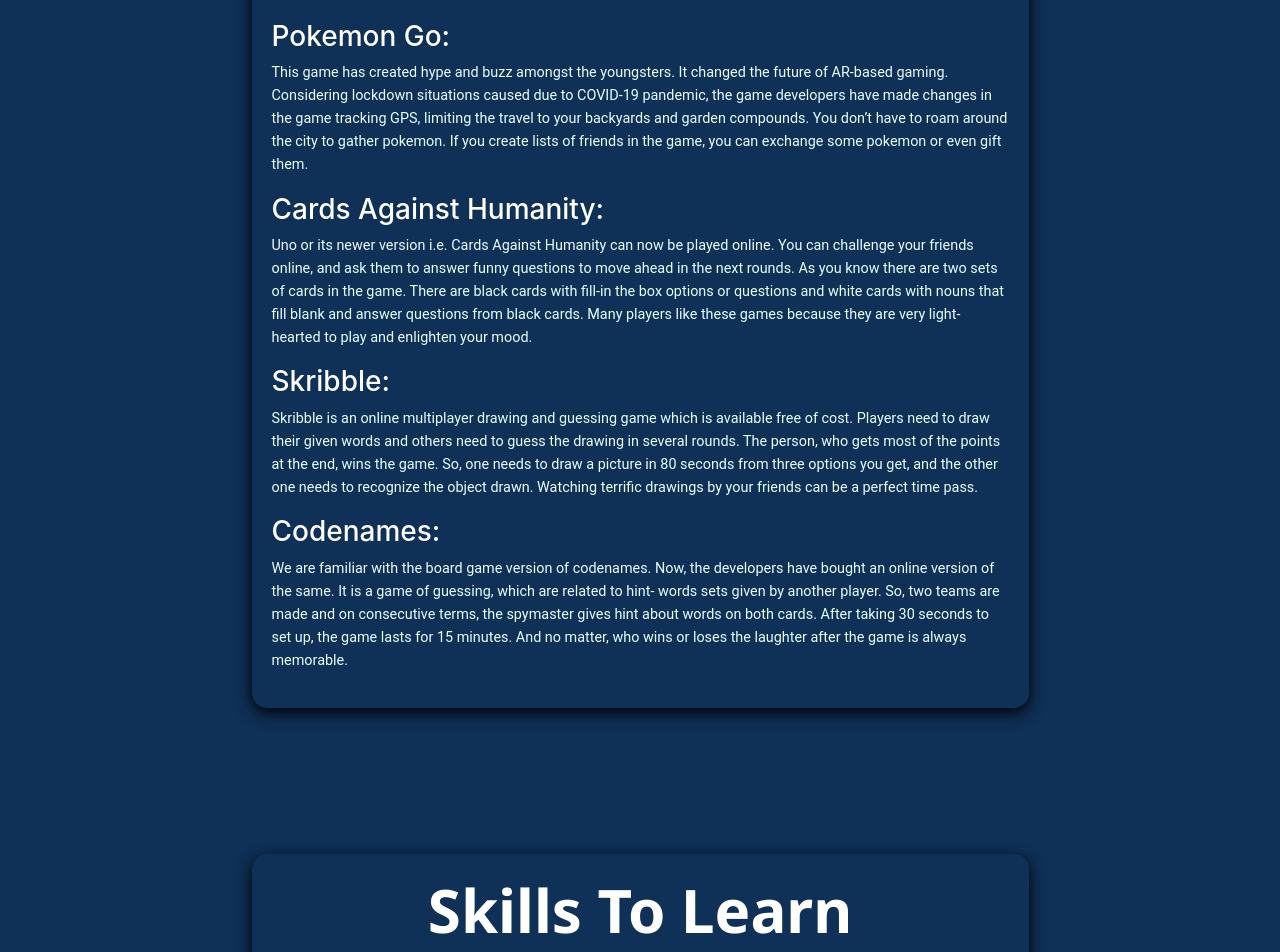
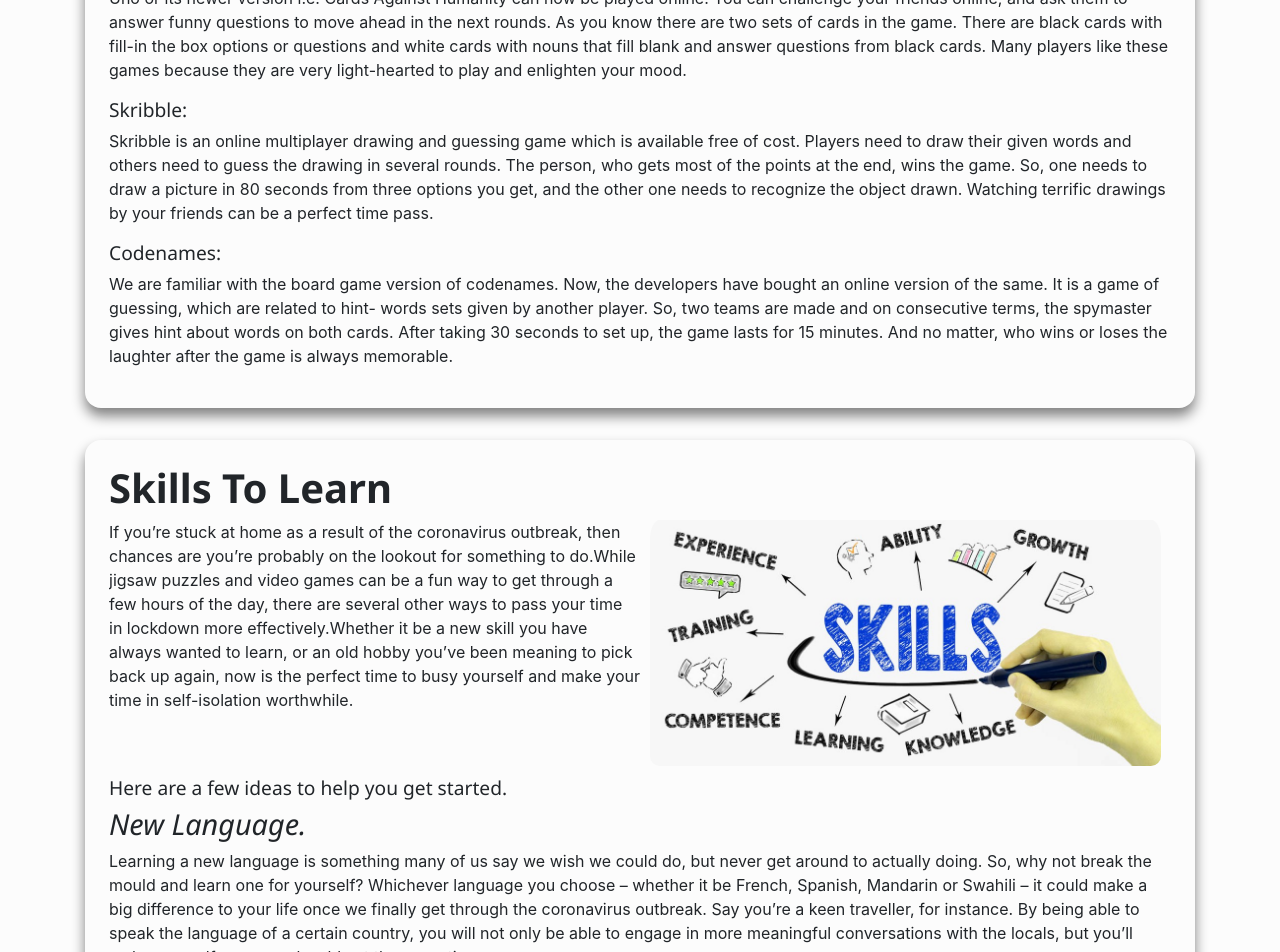
Before and after one commit to astromanish/corona-care, a React (Create React App) app: page /bored in a window 1280 px wide. Shown: the part 1100-2052 px from the top of the page. Built offline with nearby package versions, Linux system fonts and the light colour scheme.

Commit message:
hope bored and footer styled

```diff
--- a/src/App.js
+++ b/src/App.js
@@ -28,7 +28,6 @@
   return (
     <BrowserRouter>
         <Header />
-        <hr />
         <div className="container">
           <Route exact path="/" component={Home} />
           <Route exact path="/status/world" component={WorldStat} />
@@ -52,7 +51,6 @@
             </AnswerProvider>
           </QuestionProvider>
         </div>
-        <hr />
         <Footer />
     </BrowserRouter>
   );
--- a/src/app.css
+++ b/src/app.css
@@ -1,3 +1,6 @@
+@import url("https://fonts.googleapis.com/css2?family=Poppins&display=swap");
+@import url("https://fonts.googleapis.com/css2?family=Noto+Sans:ital,wght@0,400;0,700;1,400&family=Poppins&display=swap");
+
 * {
   margin: 0;
   padding: 0;
@@ -5,11 +8,49 @@
 }
 
 body {
-  color: #727272;
+  font-family: "Poppins", sans-serif;
+  font-size: 1rem;
 }
 
 .container {
-  max-width: 900px;
   width: 95%;
+  max-width: 1400px;
+  margin: 0 auto;
+}
+
+.box {
+  width: 100%;
   margin: 2em auto;
+  padding: 1.5em;
+  border-radius: 1em;
+  box-shadow: 0 0.5em 0.8em grey;
 }
+
+.main-heading {
+  font-size: 2.5rem;
+  font-family: "Noto Sans", sans-serif;
+  font-weight: 700;
+}
+
+.heading {
+  font-size: 1.8rem;
+  font-family: "Noto Sans", sans-serif;
+  font-weight: 400;
+  font-style: italic;
+}
+
+.sub-heading {
+  font-size: 1.2rem;
+  font-family: "Noto Sans", sans-serif;
+  font-weight: 400;
+}
+
+.icon {
+  color: blue;
+}
+
+/* ?????????????? */
+
+div {
+  overflow: auto;
+}
--- a/src/components/bored.js
+++ b/src/components/bored.js
@@ -15,9 +15,9 @@
 const Bored = () => {
     return (
         <>
-            <div className="artcl">
+            <div className="box">
     <div className="imgbox">
-      <h1 className="hdr">Best Online Games To Play In Quarantine</h1>
+      <h1 className="main-heading">Best Online Games To Play In Quarantine</h1>
       <img src={kidsPlaying} alt="kidsplaying" className="imgleft"/>
       <p>
         Not meeting your friends and missing fun days hanging out with them, is one of the biggest boring disadvantages of quarantine forced upon us by this COVID-19 pandemic. Thanks to our cell phones and the internet, we have plenty of ways to pass
@@ -26,24 +26,24 @@
       </p>
 
     </div>
-    <h2>
+    <h2 className="heading">
       Here, are some of the wonderful online games to play with friends in Quarantine
     </h2>
-    <h3>
+    <h3 className="sub-heading">
       Houseparty Games:
     </h3>
     <p>
       Houseparty is a group video calling app, which is just the same as other video calling apps. The only characteristic that makes it different than others is people joining video calls can play games together. There are four types of games
       available on Houseparty which are, Heads Up!, Chips, Trivia, and Quick Draw. The person who invites people can initiate new arcade games on the video. Participants just need to roll over the dice.
     </p>
-    <h3>
+    <h3 className="sub-heading">
       Monopoly:
     </h3>
     <p>
       Classic Monopoly never gets old. While there is an unwritten rule to have this game in every house, it is now possible to play a game online with friends. If you want to play it on your laptops, then it is free of any cost. For the mobile app
       version, there is a charge of $3.99. The mobile version is suitable for Android as well as iOS. This new version is very attractive and engaging for every user. For PC, users can download the game from the POGO website.
     </p>
-    <h3>
+    <h3 className="sub-heading">
       Online Casinos:
     </h3>
     <p>
@@ -53,28 +53,28 @@
 
       During quarantine and lockdown, this creative option of online casino sites is getting popular. Several Indian Casinos websites are attracting multiple visitors and users.
     </p>
-    <h3>
+    <h3 className="sub-heading">
       Pokemon Go:
     </h3>
     <p>
       This game has created hype and buzz amongst the youngsters. It changed the future of AR-based gaming. Considering lockdown situations caused due to COVID-19 pandemic, the game developers have made changes in the game tracking GPS, limiting the
       travel to your backyards and garden compounds. You don’t have to roam around the city to gather pokemon. If you create lists of friends in the game, you can exchange some pokemon or even gift them.
     </p>
-    <h3>
+    <h3 className="sub-heading">
       Cards Against Humanity:
     </h3>
     <p>
       Uno or its newer version i.e. Cards Against Humanity can now be played online. You can challenge your friends online, and ask them to answer funny questions to move ahead in the next rounds. As you know there are two sets of cards in the game.
       There are black cards with fill-in the box options or questions and white cards with nouns that fill blank and answer questions from black cards. Many players like these games because they are very light-hearted to play and enlighten your mood.
     </p>
-    <h3>
+    <h3 className="sub-heading">
       Skribble:
     </h3>
     <p>
       Skribble is an online multiplayer drawing and guessing game which is available free of cost. Players need to draw their given words and others need to guess the drawing in several rounds. The person, who gets most of the points at the end, wins
       the game. So, one needs to draw a picture in 80 seconds from three options you get, and the other one needs to recognize the object drawn. Watching terrific drawings by your friends can be a perfect time pass.
     </p>
-    <h3>
+    <h3 className="sub-heading">
       Codenames:
     </h3>
     <p>
@@ -83,12 +83,12 @@
     </p>
 
   </div>
-  <hr className="partition" />
 
-  <div className="artcl">
+
+  <div className="box">
     <div className="imgbox">
 
-      <h1 className="hdr">Skills To Learn</h1>
+      <h1 className="main-heading">Skills To Learn</h1>
       <img src={skills} alt="skills" className="imgleft" style={{float: "right"}}/>
 
       <p>
@@ -100,10 +100,10 @@
     </div>
 
 
-    <h3>
+    <h3 className="sub-heading">
       Here are a few ideas to help you get started.
     </h3>
-    <h2>
+    <h2 className="heading">
       New Language.
     </h2>
     <p>
@@ -112,7 +112,7 @@
       Say you’re a keen traveller, for instance. By being able to speak the language of a certain country, you will not only be able to engage in more meaningful conversations with the locals, but you’ll make yourself more employable at the same
       time.
     </p>
-    <h2>
+    <h2 className="heading">
       First Aid
     </h2>
     <p>
@@ -123,7 +123,7 @@
       While in-person courses from accredited trainers provide you with a more detailed level of knowledge, there are a number of ways to learn how to administer first aid at home – whether it be for a sports-related injury, post-operative pain, a
       cut, scrape, burn, or sprain.
     </p>
-    <h2>
+    <h2 className="heading">
       Cooking
     </h2>
     <p>
@@ -132,7 +132,7 @@
       With so much free time available on your hands, now is the ideal time to don the apron and get creative in the kitchen.
       If you’ve got a sweet tooth, why not try your hand at baking some cookies or brownies. Or, if you fancy yourself as a bit of a kitchen whizz, test your skills by cooking recipes and ingredients you’ve not tried before.
     </p>
-    <h2>
+    <h2 className="heading">
       Gardening
     </h2>
     <p>
@@ -142,7 +142,7 @@
       Growing your own beautiful flowers and plants can also feel equally rewarding, truly bringing a touch of className and beauty to your home’s interior and garden. If you’ve not got the greatest green fingers already, perhaps now is the ideal time to
       learn how to care for plants effectively.
     </p>
-    <h2>
+    <h2 className="heading">
       Textiles.
     </h2>
     <p>
@@ -150,7 +150,7 @@
       After all, there’s nothing quite like wearing a nice, warm woollen scarf or blanket you’ve created by hand yourself, or repairing a coat back to its former glory.
       Just like gardening, knowing your way around textiles can be an incredibly rewarding and useful skill to know.
     </p>
-    <h2>
+    <h2 className="heading">
       Finances.
     </h2>
     <p>
@@ -160,7 +160,7 @@
       Whether you’d rather do a quick online course in the basics of accounting, or simply read some useful guides from websites like MoneySavingExpert.com, knowing your way around your finances could free up funds to pay for some of the other life
       skill ideas featured on this list.
     </p>
-    <h2>
+    <h2 className="heading">
       New Hobby.
     </h2>
     <p>
@@ -172,11 +172,11 @@
     </p>
 
   </div>
-  <hr className="partition" />
-  <div className="artcl">
+
+  <div className="box">
 
     <div className="imgbox">
-      <h1 className="hdr">Indoor Games to play during Lockdown</h1>
+      <h1 className="main-heading">Indoor Games to play during Lockdown</h1>
 
 
       <img src={games} alt="games" className="imgright"/>
@@ -189,20 +189,20 @@
         play with those you are spending time with in the house, not only do they help pass the time, but are great fun!
       </p>
     </div>
-    <h2>
+    <h2 className="heading">
       Lava
     </h2>
     <p>
       A fun game which was played almost everytime when we would visit our friends houses, Lava. Participants are not supposed to stay on the floor while the game is in progress, and station themselves on the bed, soda, chairs. The trick is that they
       cannot stay in one position for too long, and if caught on the floor while changing their position, are out of the game.
     </p>
-    <h2>
+    <h2 className="heading">
       Dumb Charades
     </h2>
     <p>
       Probably the most popular indoor game of all time, it helps if you are a good actor or are a movie buff. Two teams are formed, and the turn by turn they enact names of movies which are to be guessed by the other team
     </p>
-    <h2>
+    <h2 className="heading">
       Musical chairs
     </h2>
     <p>
@@ -210,13 +210,13 @@
       stops
       are supposed to sit down. The one who cannot find a place when the music stops, is out.
     </p>
-    <h2>
+    <h2 className="heading">
       Stone Paper scissor
     </h2>
     <p>
       We’ve all played this hand gesture game to kill time while growing up- but just so that you remember the basics- paper is stronger than the stone, stone can break the scissor and scissor can cut the paper.
     </p>
-    <h2>
+    <h2 className="heading">
       Hide and seek
     </h2>
     <p>
@@ -225,11 +225,11 @@
     </p>
 
   </div>
-  <hr className="partition" />
 
-  <div className="artcl">
+
+  <div className="box">
     <div className="imgbox">
-      <h1 className="hdr">Self Care</h1>
+      <h1 className="main-heading">Self Care</h1>
       <img src={selfCare} alt="selfcare" style={{width : "25%", marginRight: "20px" ,float: "right"}}/>
       <p style={{paddingTop:"40px"}}>
         If you feel sick you should rest, drink plenty of fluid, and eat nutritious food. Stay in a separate room from other family members, and use a dedicated bathroom if possible. Clean and disinfect frequently touched surfaces.
@@ -239,9 +239,9 @@
       </p>
     </div>
   </div>
-  <hr className="partition" />
-  <div className="artcl">
-    <h1 className="hdr">Covid Heroes</h1>
+
+  <div className="box">
+    <h1 className="main-heading">Covid Heroes</h1>
     <img src={warriors} alt=""/>
     <p>
       Given site https://covidwarriors.gov.in/ not working
@@ -251,10 +251,10 @@
     </div>
 
   </div>
-  <hr className="partition"/>
-  <div className="artcl">
+
+  <div className="box">
     <div className="imgbox">
-      <h1 className="hdr">Our Role as Individuals !</h1>
+      <h1 className="main-heading">Our Role as Individuals !</h1>
       <img src={hero} alt="individual" style={{float: "right"}}/>
       <p style={{paddingTop: "80px"}}>
         We are all impacted by COVID19 – A.K.A. the Coronavirus – one way or another. No matter where we are in the world and where in the age spectrum we sit. However, some of us are at higher risk – for instance, older people and people with severe
@@ -263,32 +263,32 @@
       </p>
     </div>
 
-    <h2>Follow simple and routine World Health Organization <span><a href="https://youtu.be/1APwq1df6Mw" className="link">WHO Guidelines</a></span></h2>
+    <h2 className="heading">Follow simple and routine World Health Organization <span><a href="https://youtu.be/1APwq1df6Mw" className="link">WHO Guidelines</a></span></h2>
     <p> Properly wash your hands more often, avoid crowded spaces, avoid handshaking, if you are sick wear a mask and seek medical attention immediately.</p>
-    <h2>Educate your families, friends and community</h2>
+    <h2 className="heading">Educate your families, friends and community</h2>
     <p>Spread community awareness online and offline. For example look at how the Scouts are raising community awareness around the world and how the Ndlovu Youth Choir in South Africa used music and dance to dismantle myths about Coronavirus.
       Unfortunately, fake news spreads so fast in times of uncertainty. So be responsible. Verify every news and information before sharing. Be a source of calm during this storm.</p>
-    <h2>Volunteer</h2>
+    <h2 className="heading">Volunteer</h2>
     <p>Find opportunities to volunteer in your community. If there are older people or immunocompromised people help them out. Help out vulnerable people in your community to pick up their groceries and medicine. Healthcare workers around the world
       are called to work in high demand and they might need your help looking after their children or looking after their parents while they attend to life-saving work in clinics and hospitals around the world. This example shows how young people in
       London, UK, are helping out the elderly.</p>
-    <h2>Donate</h2>
+    <h2 className="heading">Donate</h2>
     <p>Find a reliable charity to donate. The UN Foundation and the Swiss Philanthropy Foundation for an example, just launched a Coronavirus response fund. You can also support other campaigns such as “Stand together to beat Coronavirus” by Global
       Citizen urging that the G20 countries contribute financially to strengthen efforts by the World Health Organization.</p>
-    <h2>Hold your Government accountable</h2>
+    <h2 className="heading">Hold your Government accountable</h2>
     <p>Advocate for free testing, reliable information, paid sick leave, investments in science and Universal Health Coverage.</p>
 
   </div>
-  <hr className="partition" />
-  <div className="artcl">
+
+  <div className="box">
     <div className="imgbox">
-      <h1 className="hdr">Coping with Anxiety & Depression</h1>
+      <h1 className="main-heading">Coping with Anxiety & Depression</h1>
       <img src={mentalHealth} alt="mentalhealth"/>
       <p style={{marginTop:"160px", fontSize: "110%"}}>In the midst of the global COVID-19 pandemic, it’s easy to feel overwhelmed by hopelessness and despair. But these tips can help improve your mood and ease depression.</p>
 
 
     </div>
-    <h2>
+    <h2 className="heading">
       Understanding Depression
     </h2>
     <p>If isolation, anxiety, economic uncertainty, and the daily onslaught of bad news generated by the coronavirus pandemic are taking a heavy toll on your mood, you’re not alone. In the U.S., nearly half the respondents to a recent Kaiser Family
@@ -300,18 +300,18 @@
       thoughts, improve your mood, and cope with symptoms of depression.
 
     </p>
-    <h2>How COVID-19 affects depression</h2>
+    <h2 className="heading">How COVID-19 affects depression</h2>
     <p>This is a distressing, uncertain time. Even as some places start to open up again after months of lockdown, the end may still seem a long way off. You may have lost your job, be struggling financially, and worried about if and when the economy
       will pick up. You could be grieving the loss of loved ones or the life you knew before the pandemic, or feeling frustrated and cut off by continued social distancing. Living in the age of coronavirus can have a profound effect on your mood.</p>
-    <h3>Isolation and loneliness fuels depression</h3>
+    <h3 className="sub-heading">Isolation and loneliness fuels depression</h3>
     <p>Human beings are social creatures. Being cut off from the love, support, and close contact of family and friends can trigger depression or make existing symptoms worse. Months of social distancing and sheltering at home can leave you feeling
       isolated and lonely, having to face your problems alone.</p>
-    <h3>A troubled relationship may be even worse than loneliness</h3>
+    <h3 className="sub-heading">A troubled relationship may be even worse than loneliness</h3>
     <p>While strong and supportive relationships are crucial for your mental wellbeing, being forced to spend months quarantined in a troubled, unhappy, or abusive relationship can be even more damaging to your mood than being alone.</p>
-    <h3>Anxiety can lead to depression</h3>
+    <h3 className="sub-heading">Anxiety can lead to depression</h3>
     <p>All the fear and uncertainty surrounding COVID-19 means it’s natural to worry. When your worries spiral out of control, though, they can cause panic and anxiety. Since anxiety and depression are believed to stem from the same biological
       vulnerability, one can often lead to the other.</p>
-    <h3>Stress levels are soaring</h3>
+    <h3 className="sub-heading">Stress levels are soaring</h3>
     <div className="sidebar-box">
       <p>Experiencing a major change in your life, such the death of a loved one, the loss of a job, being diagnosed with a serious illness, or financial or relationship difficulties, can bring overwhelming levels of stress. As a result of this
         pandemic, you may be experiencing several of these major stressors at once, making you more vulnerable to depression.Experiencing a major change in your life, such the death of a loved one, the loss of a job, being diagnosed with a serious
@@ -325,9 +325,9 @@
       </p>
     </div>
   </div>
-  <hr className="partition" />
-  <div className="artcl">
-    <h1 className="hdr">Still need a counsellor?</h1>
+
+  <div className="box">
+    <h1 className="main-heading">Still need a counsellor?</h1>
     <div className="imgbox">
       <img src={couns} alt="counsellor" style={{float: "right"}}/>
       <p>Chat Online anonymously with career, relationship, parenting counselors, psychologists for advice on self improvement & relieving stress, anxiety & depression.</p>
@@ -340,9 +340,9 @@
 
     </div>
   </div>
-  <hr className="partition" />
-  <div className="artcl">
-    <h1 className="hdr">A Hope in this Pandemic!</h1>
+
+  <div className="box">
+    <h1 className="main-heading">A Hope in this Pandemic!</h1>
     <img src={hope1} alt="hope"/>
     <p>The novel coronavirus pandemic can be the moment the world pushes back against fear and isolationism, and turns instead towards hope, solidarity and a shared sense of global community.
       These are fearful times, to be sure. Some 3.55 million people have been infected by COVID-19 and nearly a quarter of a million have perished. Billions of people are on lockdown or in self isolation.
@@ -350,7 +350,7 @@
       are failing our planet. This isn’t helped by a daily news cycle that reads like an ever-escalating drumbeat of anxiety. Climate change, war and conflict, isolationism and trade wars; our world, at times, feels dark and lonely, and this despite
       the many, many positive news stories that exist but that rarely get attention.</p>
     <div className="imgbox">
-      <h2>Global togetherness</h2>
+      <h2 className="heading">Global togetherness</h2>
       <p>No one doubts that COVID-19 is one of the most dire threats the world has ever faced. And yet, amidst the confusion and anxiety, there are ever stronger signs of hope and solidarity, a sense of, and desire for, togetherness.
         It is this spirit of global togetherness that gives us hope. In this time of crisis, we are all neighbours in the world, and success will only be achieved when all people, in all countries, are protected.
         Thankfully, this shared sense of responsibility has seen a world come together in ways that we have not seen for some time, and the examples are everywhere.
@@ -363,7 +363,7 @@
       And, as pointed out by Jayathma Wickramanayake, the UN Youth Envoy, young people from Syria to Peru to South Sudan are helping to tackle misinformation, raise community awareness and support the elderly.
       Such examples are spreading like wildfire as people seek out a light at the end of the tunnel and work to show, to each other, that we all stand together. We see this in the towns and cities around the globe where citizens are painting hearts
       on windows, where crowds cheer for healthcare workers, and where everyday people perform songs on social media to help lift spirits.</p>
-      <h2>Leaning into hope</h2>
+      <h2 className="heading">Leaning into hope</h2>
       <p>Without ignoring the realities we face, it is clear that the world is reaching for a positive message. These words were echoed by UN Secretary-General António Guterres to world leaders, as he emphasized the need for solidarity and global
         cooperation.
 
--- a/src/components/css/bored.css
+++ b/src/components/css/bored.css
@@ -1,5 +1,3 @@
-@import url("https://fonts.googleapis.com/css2?family=Noto+Sans:wght@700&display=swap");
-
 img {
   float: left;
   width: 50%;
@@ -7,31 +5,8 @@
   border-radius: 20px;
 }
 
-div {
-  background-color: #0f3057;
-  overflow: auto;
-}
-
 a:visited {
   color: white;
-}
-
-p {
-  color: #e8ffff;
-  font-family: "Roboto", sans-serif;
-  font-size: 90%;
-  line-height: 1.6;
-}
-
-h2,
-h3 {
-  color: white;
-}
-
-h1 {
-  color: white;
-  font-family: "Noto Sans", sans-serif;
-  font-size: 60px;
 }
 
 .sidebar-box {
@@ -57,24 +32,8 @@
   word-wrap: break-word;
 }
 
-.artcl {
-  width: 70%;
-  margin: auto;
-  padding: 20px;
-  border-radius: 15px;
-  line-height: 1.3;
-  box-shadow: 0 0.3em 1em #000;
-}
-
-.hdr {
+.heading {
   text-align: center;
-}
-
-.partition {
-  border: dotted #0f3057 6px;
-  border-bottom: none;
-  width: 4%;
-  margin: 70px auto;
 }
 
 .link {
--- a/src/components/css/hope.css
+++ b/src/components/css/hope.css
@@ -1,5 +1,3 @@
-@import url("https://fonts.googleapis.com/css2?family=Noto+Sans:wght@700&display=swap");
-
 img {
   float: left;
   width: 50%;
@@ -14,31 +12,8 @@
   border-radius: 15px;
 }
 
-div {
-  background-color: #0f3057;
-  overflow: auto;
-}
-
 a:visited {
   color: white;
-}
-
-p {
-  color: #e8ffff;
-  font-family: "Roboto", sans-serif;
-  font-size: 90%;
-  line-height: 1.6;
-}
-
-h2,
-h3 {
-  color: white;
-}
-
-h1 {
-  color: white;
-  font-family: "Noto Sans", sans-serif;
-  font-size: 60px;
 }
 
 ul {
@@ -68,48 +43,12 @@
   overflow: auto;
   word-wrap: break-word;
 }
+
 .imgbox2 {
   overflow: auto;
   word-wrap: break-word;
   margin-bottom: 100px;
   margin-top: 100px;
-}
-
-.artcl {
-  width: 70%;
-  margin: auto;
-  padding: 20px;
-  border-radius: 15px;
-  line-height: 1.3;
-  box-shadow: 0 0.3em 1em #000;
-}
-
-.hdr {
-  text-align: center;
-}
-
-.hdr2 {
-  text-align: center;
-  padding-top: 60px;
-}
-
-.partition {
-  border: dotted #0f3057 6px;
-  border-bottom: none;
-  width: 4%;
-  margin: 70px auto;
-}
-
-.partition2 {
-  border: dotted #e7e7de 6px;
-  border-bottom: none;
-  width: 4%;
-  margin: 90px auto;
-}
-
-.innerpartition {
-  width: 70%;
-  color: white;
 }
 
 .link {
```
Also changed, not shown: src/components/css/footer.css (+16 -26 lines), src/components/footer.js (+5 -5 lines), src/components/hope.js (+74 -74 lines), 1 other file (tests, documents, lock files or other folders).
